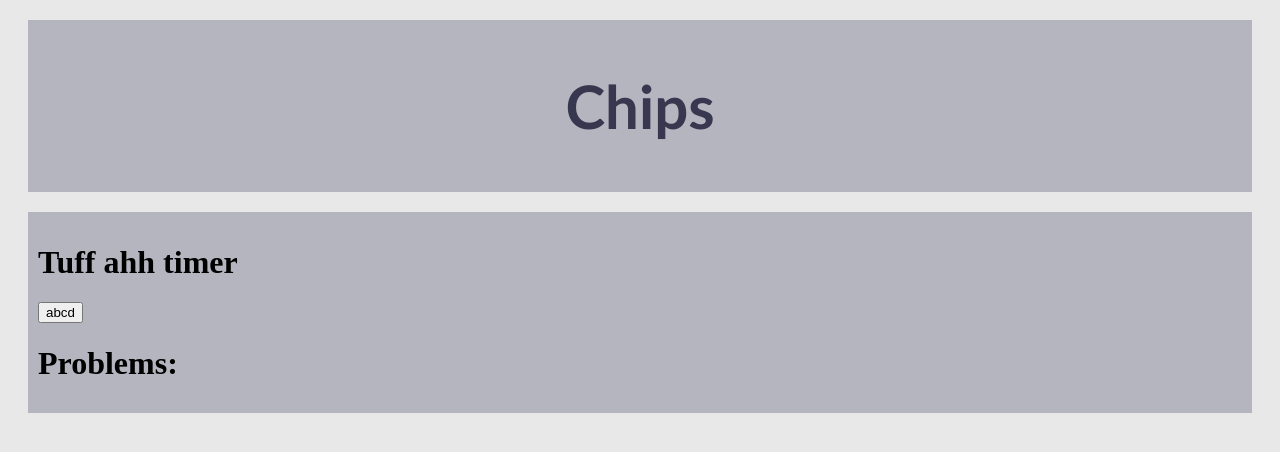
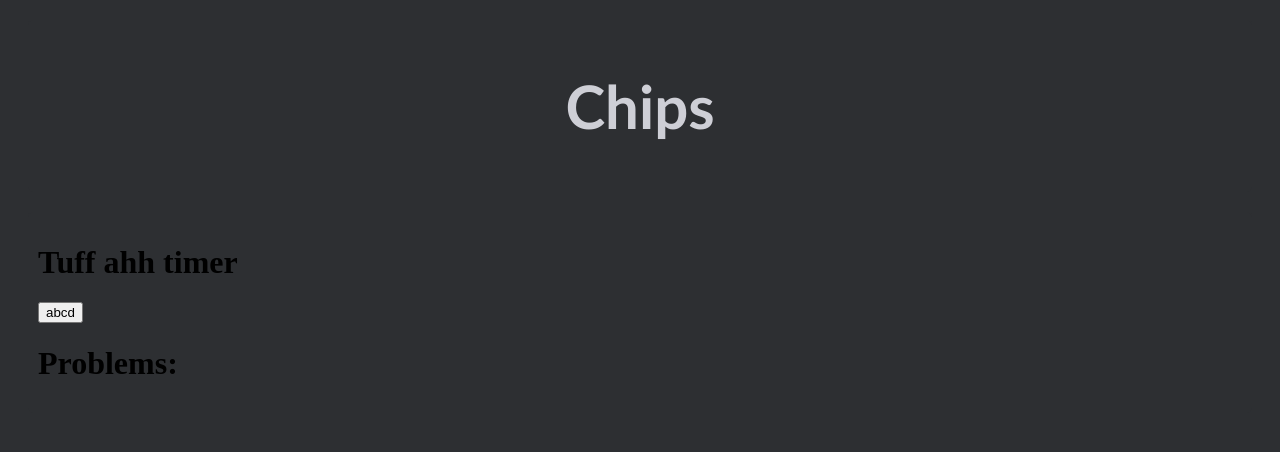
Before and after one commit to PugsRDubs/islandhacks25, a SvelteKit app: page / in a window 1280 px wide. Shown: the top 452 px of the page. Built offline with nearby package versions, Linux system fonts and the light colour scheme.

Commit message:
Update +layout.svelte

```diff
--- a/src/routes/+layout.svelte
+++ b/src/routes/+layout.svelte
@@ -18,18 +18,19 @@
 
 <style>
 	:global(body) {
-		background-color: rgba(232, 232, 232, 1);
+		background-color: rgb(45, 47, 50);
 	}
 	h1{
 		text-align: center;
 		font-family: 'Gill Sans', 'Gill Sans MT', Calibri, 'Trebuchet MS', sans-serif;
 		font-size: 60px;
-		color: rgba(33, 33, 59, 0.85);
+		color: rgba(235, 235, 243, 0.85);
 	}
 	div {
 		margin: 20px;
 		padding: 10px;
-		background-color: rgba(181, 181, 192, 1);
+		background-color: rgb(45, 47, 50);
+		border-radius: 5px;
 
 	}
 </style>
```
